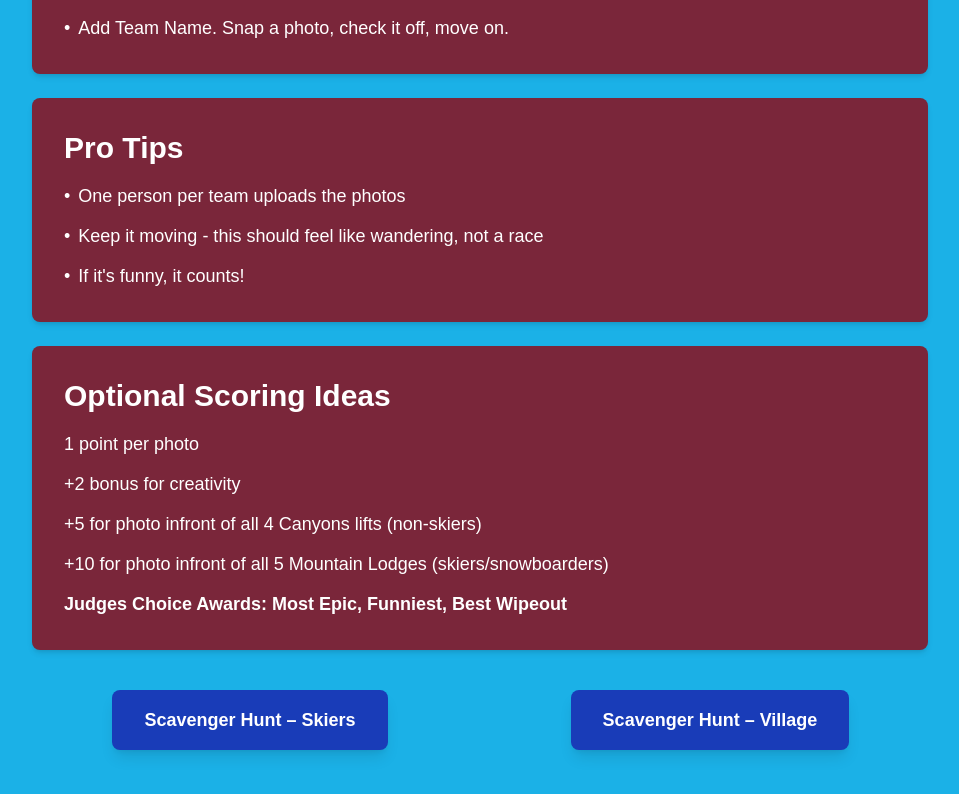
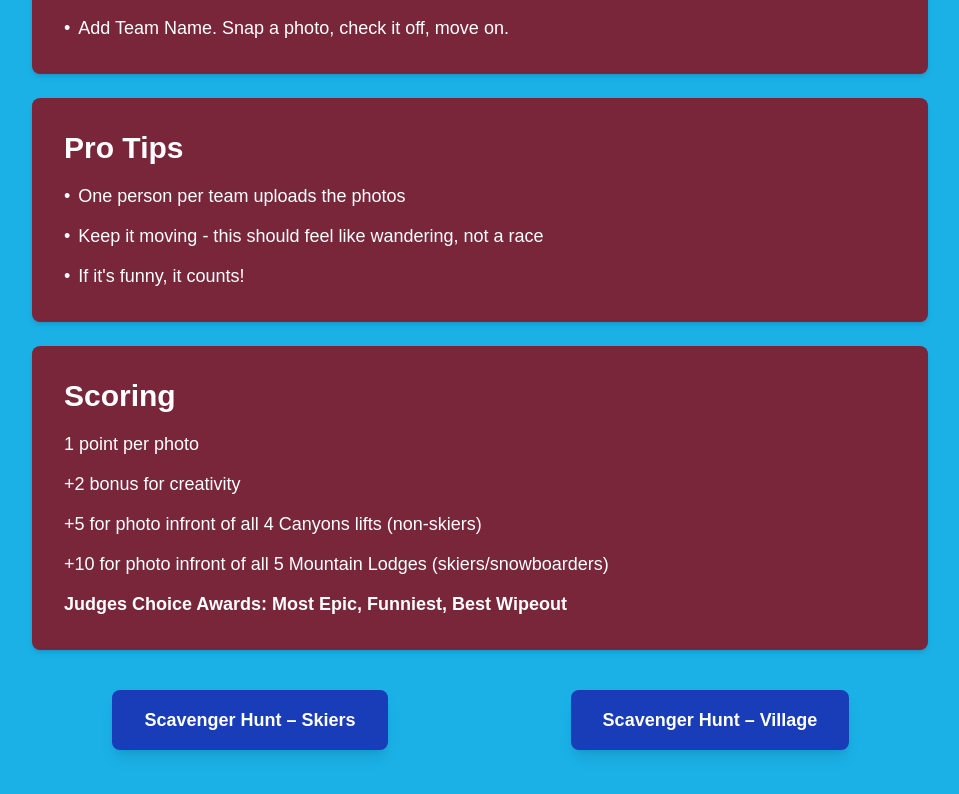
Before and after one commit to bwolkoys/whu-scavenger-hunt, a Next.js app: page / in a window 1280 px wide. Shown: the part 558-1352 px from the top of the page, without its empty margins (160-1119 px from the left). Built offline with nearby package versions, Linux system fonts and the light colour scheme.

Commit message:
updating wording

```diff
--- a/app/page.tsx
+++ b/app/page.tsx
@@ -80,7 +80,7 @@ export default function Home() {
         {/* Optional Scoring Section */}
         <div className="bg-[#7A263A] rounded-lg shadow-md p-6 md:p-8 mb-10">
           <h2 className="text-2xl md:text-3xl font-semibold text-white mb-4">
-            Optional Scoring Ideas
+            Scoring
           </h2>
           <ul className="space-y-3 text-lg text-white">
             <li className="flex items-start">
--- a/app/scavenger/skier/page.tsx
+++ b/app/scavenger/skier/page.tsx
@@ -190,7 +190,7 @@ export default function SkierChecklistPage() {
               {" "}
               <div className="text-md font-bold uppercase tracking-wide mb-2">
                 {" "}
-                Bonus photo ideas:{" "}
+                Bonus photo:{" "}
               </div>{" "}
               <div className="text-sm leading-relaxed">
                 {" "}
```
